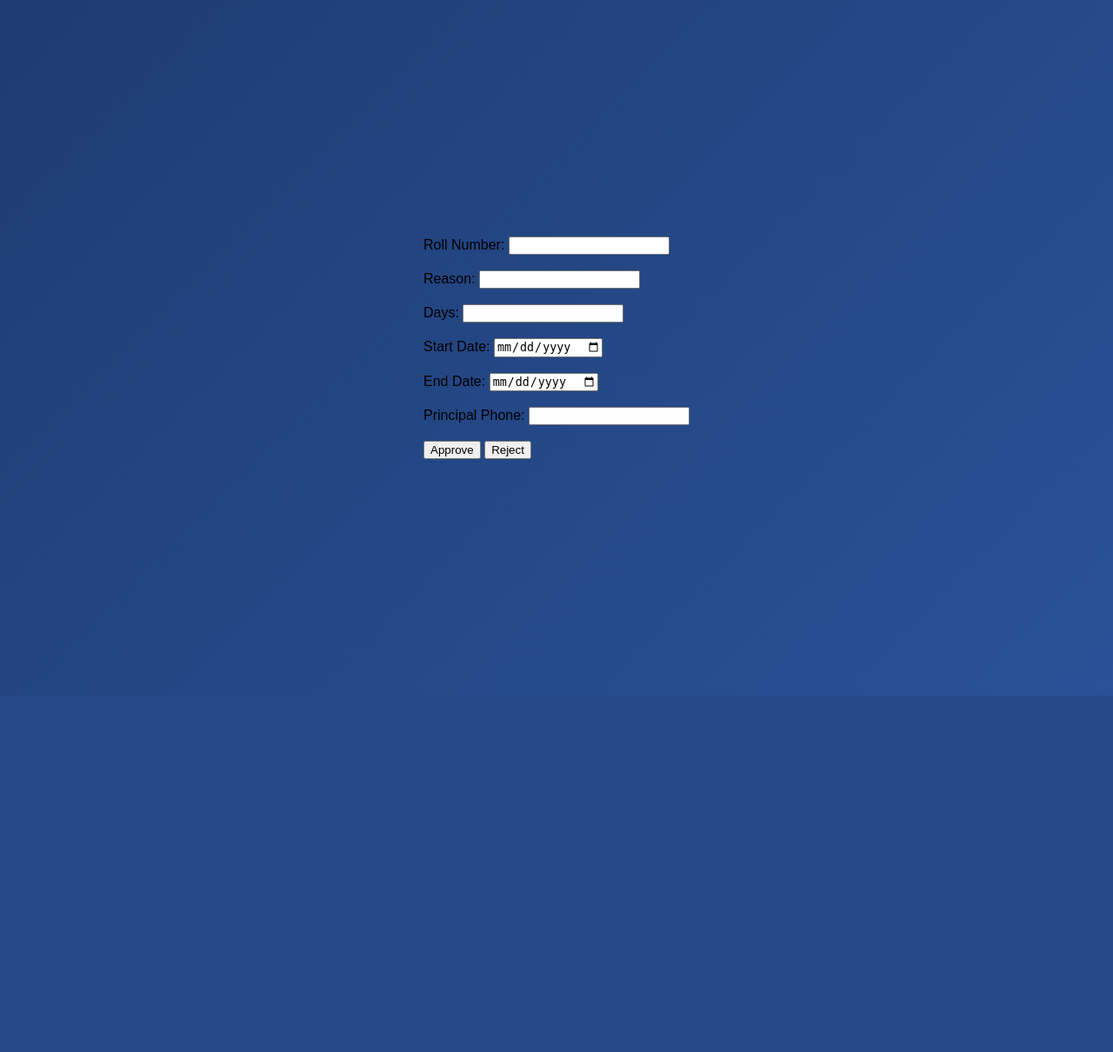
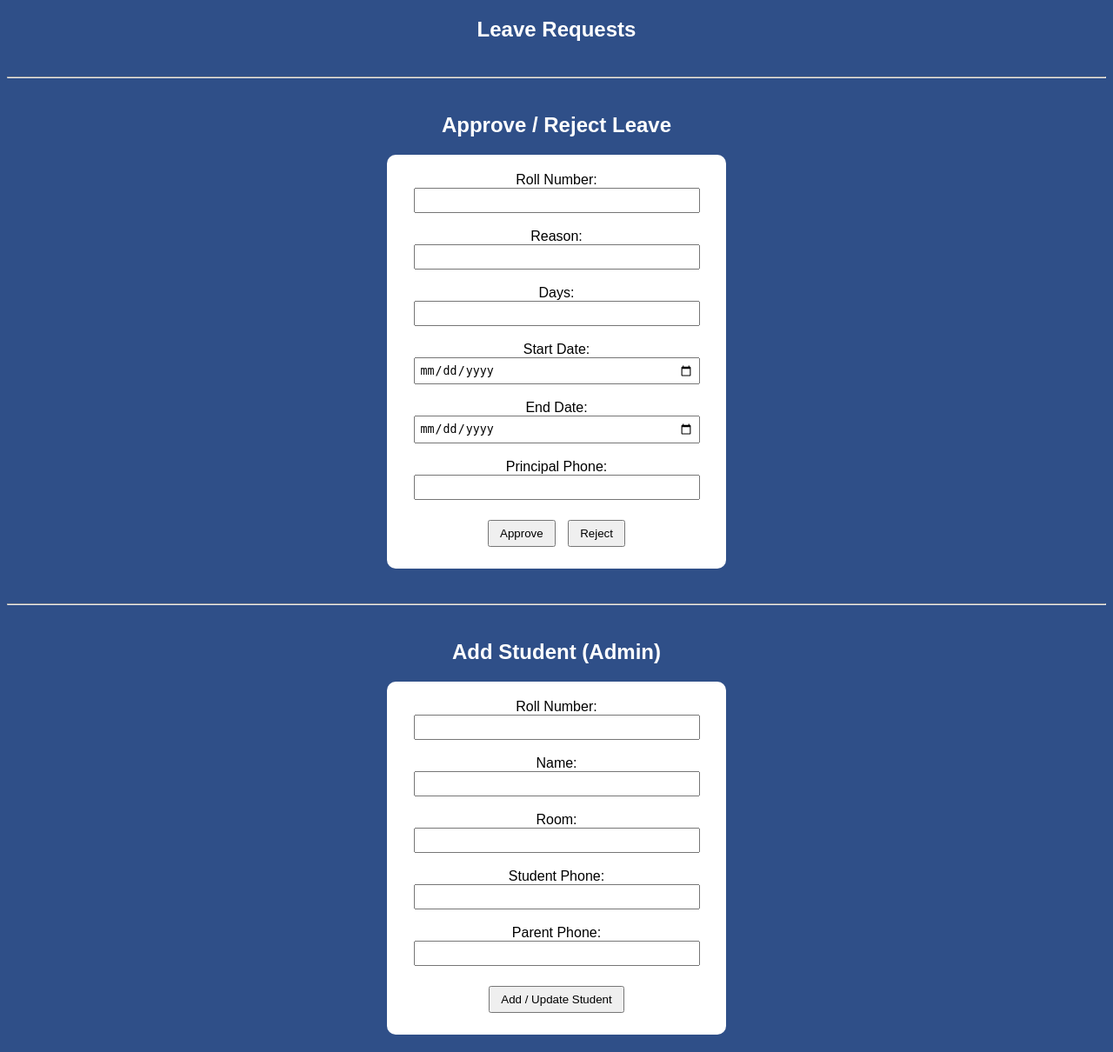
Before and after one commit to Gowthamraj2005/hostel, a Flask app: page / in a window 1280 px wide. Shown: the whole page at 87% size. Before the commit the page ends 800 px from the top, so only its background shows below. Run offline with Flask 3, Linux system fonts and the light colour scheme; some libraries are stand-ins or nearby versions.

Commit message:
warden.html

```diff
--- a/templates/warden.html
+++ b/templates/warden.html
@@ -1,102 +1,96 @@
 <!DOCTYPE html>
 <html>
 <head>
-    <meta name="viewport" content="width=device-width, initial-scale=1.0">
-    <title>Warden Approval Panel</title>
+    <title>Hostel Leave Panel</title>
     <style>
         body {
-        font-family: Arial, sans-serif;
-        background: linear-gradient(135deg, #1e3c72, #2a5298);
-        margin: 0;
-        padding: 0;
-        display: flex;
-        justify-content: center;
-        align-items: center;
-        min-height: 100vh;
+            font-family: Arial;
+            background-color: #2f4f88;
+            color: white;
+            text-align: center;
         }
 
-    .container {
+        form {
+            margin: 20px auto;
+            padding: 20px;
             background: white;
-        padding: 20px;
-        border-radius: 12px;
-        box-shadow: 0 10px 25px rgba(0, 0, 0, 0.2);
-        width: 95%;
-        max-width: 500px;
-		box-sizing: border-box;
-    h2 {
-        text-align: center;
-        margin-bottom: 20px;
-        color: #2a5298;
+            color: black;
+            width: 350px;
+            border-radius: 10px;
         }
 
-    label {
-        font-weight: bold;
-        display: block;
-        margin-top: 10px;
-    }
-
-    input, textarea {
-        width: 100%;
-        padding: 10px;
-        margin-top: 5px;
-        border-radius: 6px;
-        border: 1px solid #ccc;
-        font-size: 14px;
-        transition: 0.3s;
-    }
-
-    input:focus, textarea:focus {
-        border-color: #2a5298;
-        outline: none;
-        box-shadow: 0 0 5px rgba(42, 82, 152, 0.5);
+        input {
+            width: 90%;
+            padding: 5px;
         }
 
         button {
-        width: 100%;
-        padding: 12px;
-        margin-top: 20px;
-        background: #2a5298;
-        color: white;
-        border: none;
-        border-radius: 8px;
-        font-size: 16px;
-        cursor: pointer;
-        transition: 0.3s;
+            padding: 6px 12px;
+            margin: 5px;
         }
 
-    button:hover {
-        background: #1e3c72;
-    }
-
-    .approve {
-        background: #28a745;
-    }
-
-    .approve:hover {
-        background: #218838;
-    }
-
-    .reject {
-        background: #dc3545;
-    }
-
-    .reject:hover {
-        background: #c82333;
+        hr {
+            margin: 40px 0;
         }
     </style>
 </head>
 <body>
+
+<h2>Leave Requests</h2>
+
+{% for req in requests %}
+    <p><b>{{ req.sender }}</b> - {{ req.message }} ({{ req.time }})</p>
+{% endfor %}
+
+<hr>
+
+<h2>Approve / Reject Leave</h2>
+
 <form method="POST" action="/approve">
-    Roll Number: <input type="text" name="roll" required><br><br>
-    Reason: <input type="text" name="reason" required><br><br>
-    Days: <input type="number" name="days" required><br><br>
-    Start Date: <input type="date" name="start" required><br><br>
-    End Date: <input type="date" name="end" required><br><br>
-    Principal Phone: <input type="text" name="principal"><br><br>
+    Roll Number:<br>
+    <input type="text" name="roll" required><br><br>
+
+    Reason:<br>
+    <input type="text" name="reason" required><br><br>
+
+    Days:<br>
+    <input type="number" name="days" required><br><br>
+
+    Start Date:<br>
+    <input type="date" name="start" required><br><br>
+
+    End Date:<br>
+    <input type="date" name="end" required><br><br>
+
+    Principal Phone:<br>
+    <input type="text" name="principal"><br><br>
 
     <button type="submit" name="action" value="Approved">Approve</button>
     <button type="submit" name="action" value="Rejected">Reject</button>
 </form>
 
+<hr>
+
+<h2>Add Student (Admin)</h2>
+
+<form method="POST" action="/add-student">
+    Roll Number:<br>
+    <input type="text" name="roll" required><br><br>
+
+    Name:<br>
+    <input type="text" name="name" required><br><br>
+
+    Room:<br>
+    <input type="text" name="room"><br><br>
+
+    Student Phone:<br>
+    <input type="text" name="student_phone"><br><br>
+
+    Parent Phone:<br>
+    <input type="text" name="parent_phone"><br><br>
+
+    <button type="submit">Add / Update Student</button>
+</form>
+
 </body>
 </html>
```
Lines whose indentation alone changed are shown as unchanged.
